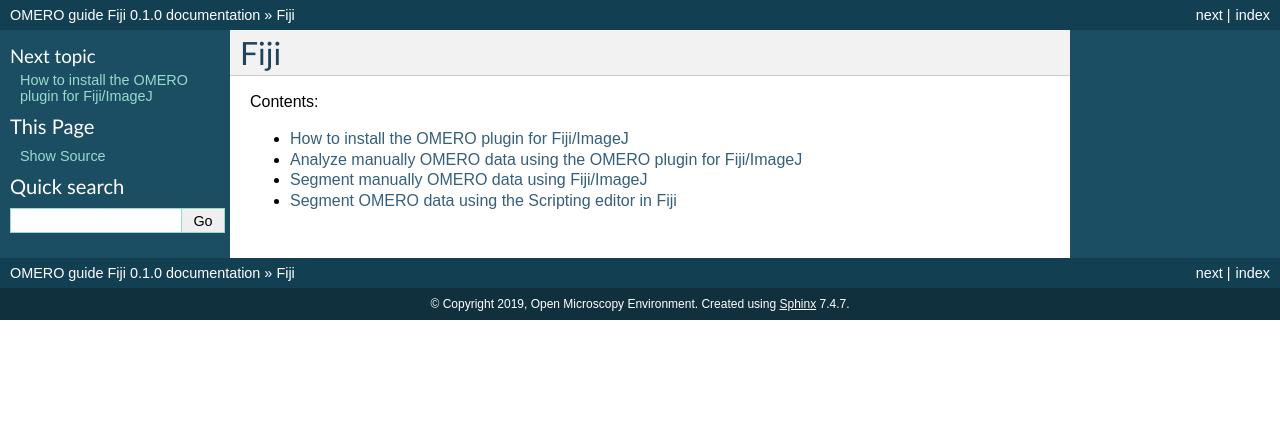
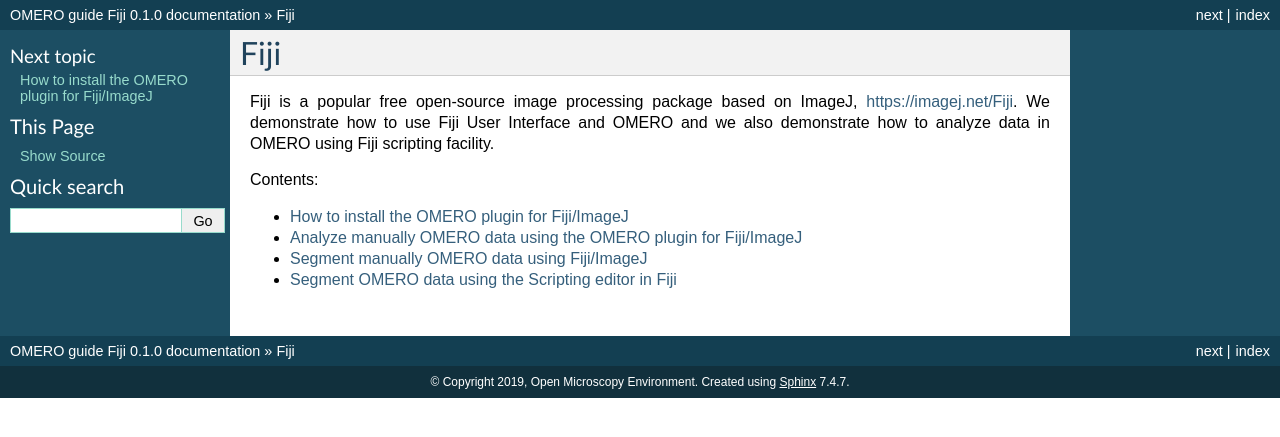
Before and after one commit to ome/omero-guide-fiji, a Sphinx documentation site: the page built from docs/index.rst, in a window 1280 px wide. Shown: the top 437 px of the page. Built offline with Sphinx 7.4.7, drawn with Linux system fonts in a browser that asks for light colours.

Commit message:
add info

```diff
--- a/docs/index.rst
+++ b/docs/index.rst
@@ -1,5 +1,7 @@
 Fiji
 ====
+
+Fiji is a popular free open-source image processing package based on ImageJ, \ https://imagej.net/Fiji\. We demonstrate how to use Fiji User Interface and OMERO and we also demonstrate how to analyze data in OMERO using Fiji scripting facility.
 
 Contents:
 
```
